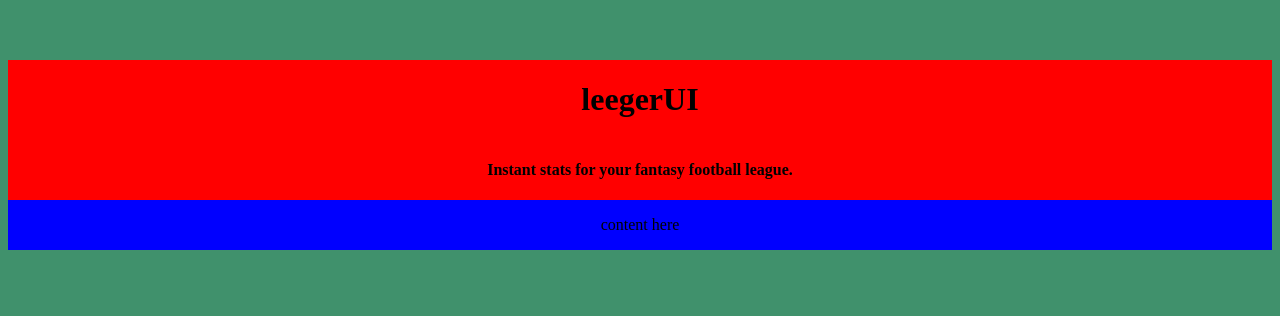
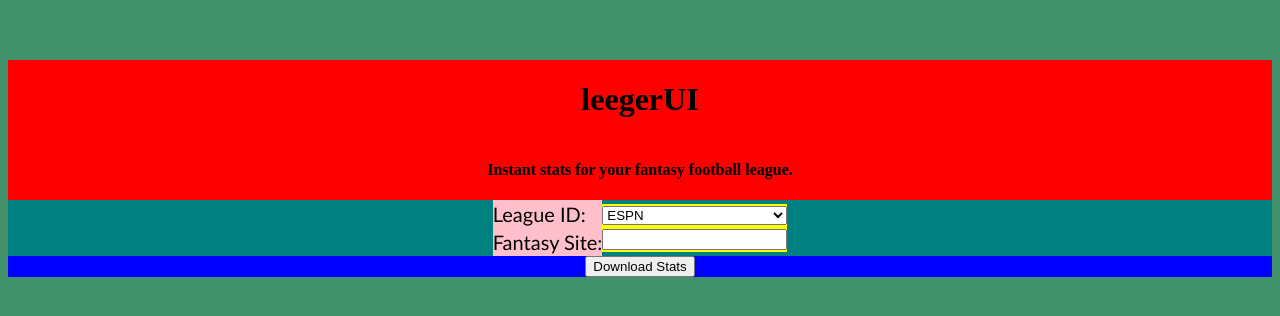
Before and after one commit to joeyagreco/leegerUI, a Python web app: template src/client/template/index.html in a window 1280 px wide. Shown: the part 148-464 px from the top of the page. Run offline with Jinja, Linux system fonts and the light colour scheme; the template is opened without the code that fills it, so the values that code supplies are empty.

Commit message:
working on index

```diff
--- a/src/client/static/css/index.css
+++ b/src/client/static/css/index.css
@@ -20,3 +20,43 @@ body {
     flex-direction: column;
     align-items: center;
 }
+
+#inputs {
+    width: 100%;
+    background-color: teal;
+    display: flex;
+    flex-direction: row;
+    align-items: center;
+    justify-content: center;
+}
+
+.input {
+    background-color: yellow;
+    margin-top: 5px;
+    margin-bottom: 5px;
+}
+
+#input-labels {
+    display: flex;
+    flex-direction: column;
+    background-color: pink;
+}
+
+#input-fields {
+    display: flex;
+    flex-direction: column;
+    background-color: yellow;
+}
+
+.input-label {
+    font-size: 20px;
+    font-family: "Trebuchet MS", sans-serif;
+    margin-top: 2px;
+    margin-bottom: 2px;
+}
+
+.input-field {
+    height: 100%;
+    margin-top: 2px;
+    margin-bottom: 2px;
+}
--- a/src/client/template/index.html
+++ b/src/client/template/index.html
@@ -16,7 +16,24 @@
 	<h4>Instant stats for your fantasy football league.</h4>
 </div>
 <div id="content">
-	<p>content here</p>
+	<div id="inputs">
+		<div id="input-labels">
+			<label for="league-id" class="input-label">League ID:</label>
+			<label for="site" class="input-label">Fantasy Site:</label>
+		</div>
+
+		<div id="input-fields">
+			<select name="site" id="site" class="input-field">
+				<option value="espn">ESPN</option>
+				<option value="sleeper">Sleeper</option>
+				<option value="yahoo">Yahoo</option>
+			</select>
+
+			<input name="league-id" id="league-id" class="input-field">
+		</div>
+
+	</div>
+	<button>Download Stats</button>
 </div>
 </body>
 
```
